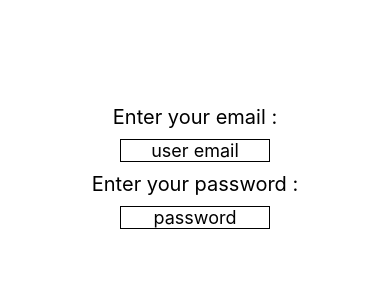
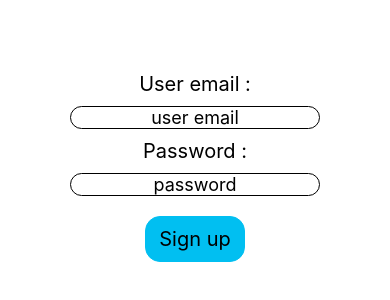
Before and after one commit to YassineHarroum/React-Native-Tutorial, a React Native app: screen / in a window 390 px wide. Shown: the part 250-550 px from the top of the page. Built offline with nearby package versions, Linux system fonts and the light colour scheme.

Commit message:
Course react native pratice -TouchableOpacity Highlight Pressable and its props- section 12

```diff
--- a/App.js
+++ b/App.js
@@ -15,29 +15,51 @@ import {
   TextInput,
   SectionList,
   RefreshControl,
+  Pressable,
 } from 'react-native';
 
 
 const App = () => {
-  const [name,setname] = useState('');
+  const [name, setname] = useState('');
+  const [submitted, setsubmitted] = useState(false);
+  const onPressHandler = () => {
+    setsubmitted(!submitted);
+  };
 
   return (
     <View style={styles.body}>
-      <Text style={styles.text}>Enter your email :</Text>
+      <Text style={styles.text}>User email :</Text>
       <TextInput
         style={styles.textinput}
-        onChangeText={(value)=>{setname(value)}}
+        onChangeText={(value) => { setname(value) }}
         placeholder='user email'
       />
-      <Text style={styles.text}>Enter your password :</Text>
+      <Text style={styles.text}>Password :</Text>
       <TextInput
         style={styles.textinput}
-        onChangeText={(value)=>{setname(value)}}
         placeholder='password'
         keyboardType='numeric'
         secureTextEntry
       />
-      <Text style={styles.text}>{name}</Text>
+      <Pressable
+        onPress={onPressHandler}
+        hitSlop={{ top: 25, bottom: 25, right: 25, left: 25 }}
+        style={() => [
+          { backgroundColor: submitted ? '#b101f1' : '#01bff1' },
+          { borderColor: submitted ? '#b101f1' : '#01bff1' },
+
+          styles.button
+        ]}
+      >
+        <Text style={styles.text}>
+          {submitted ? 'clear' : 'Sign up'}
+        </Text>
+      </Pressable>
+      {submitted ?
+        <Text style={styles.text}>you are sign as : {name}</Text>
+        :
+        null
+      }
     </View>
   );
 };
@@ -58,10 +80,20 @@ const styles = StyleSheet.create({
     textAlign: 'center',
   },
   textinput: {
-    width : 150,
-    borderWidth : 1,
-    textAlign :'center',
-    fontSize : 18,
+    width: 250,
+    borderWidth: 1,
+    borderRadius: 20,
+    textAlign: 'center',
+    fontSize: 18,
+  },
+  button: {
+    // backgroundColor: '#01bff1',
+    width: 100,
+    margin: 20,
+    borderWidth: 1,
+    // borderColor: '#01bff1',
+    borderRadius: 15,
+
   }
 });
 
```
